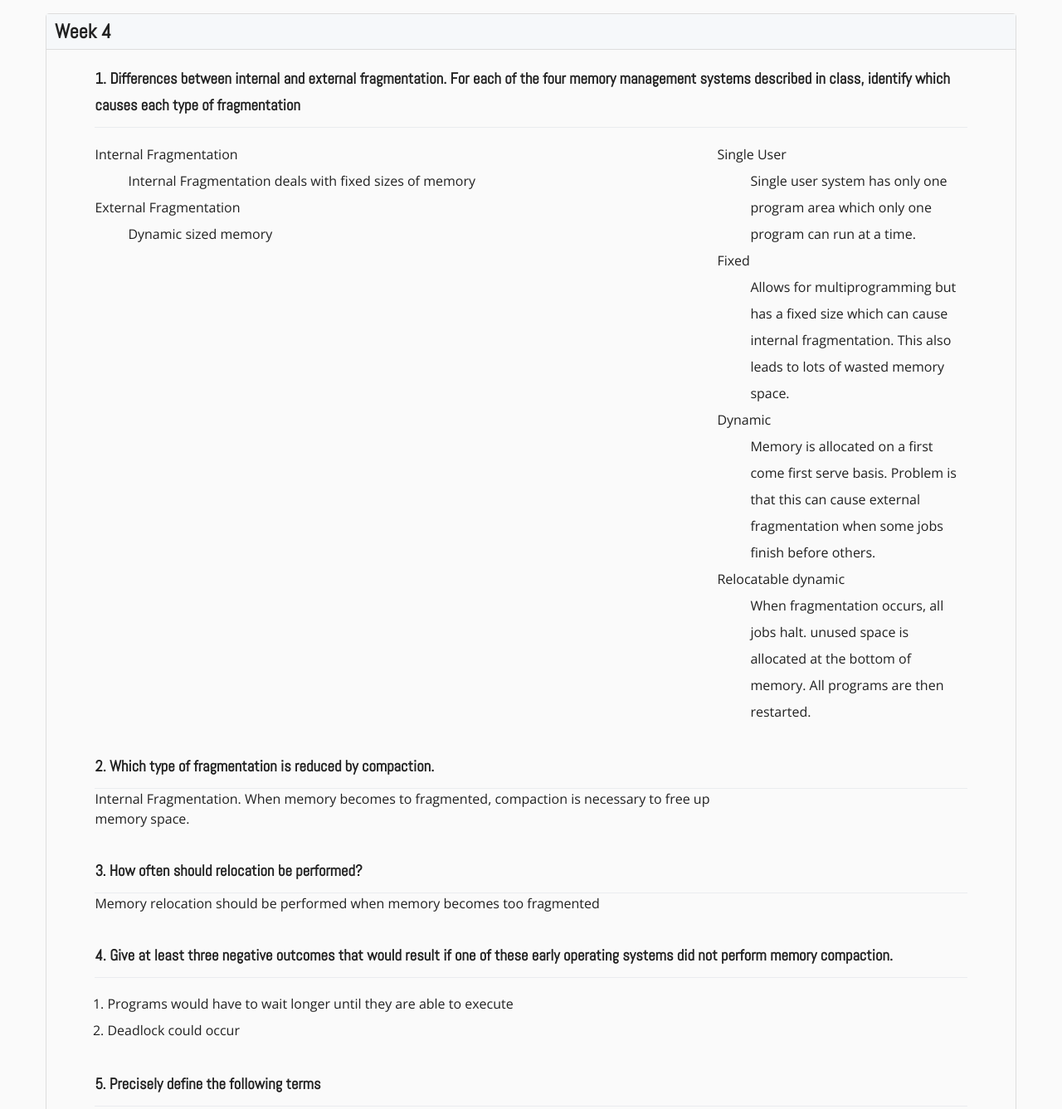
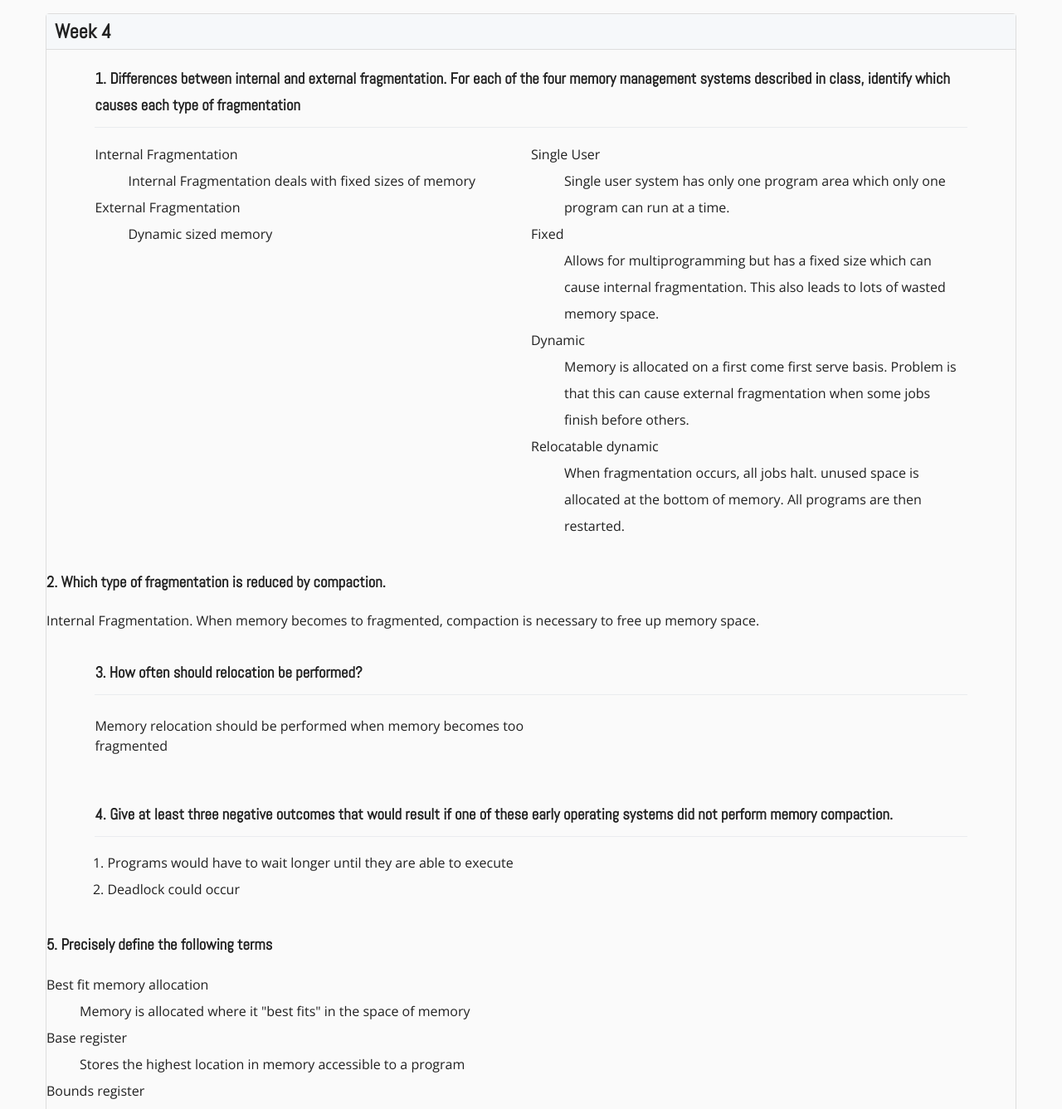
Before and after one commit to ZachChristensen28/csis_3600, a Django app: page /weeklywork/week-4/ in a window 1280 px wide. Shown: the part 297-1634 px from the top of the page at 83% size. Run offline with Django 3.2, Linux system fonts and the light colour scheme; some libraries are stand-ins or nearby versions.

Commit message:
fixed week 4

```diff
--- a/csis3600/csis3600/urls.py
+++ b/csis3600/csis3600/urls.py
@@ -19,7 +19,7 @@ from myWebsite import views as workViews
 
 urlpatterns = [
     path('admin/', admin.site.urls),
-    path('', workViews.Week3.as_view(), name='home'),
+    path('', workViews.Week5.as_view(), name='home'),
     path('weeklywork/', include('myWebsite.urls', namespace='weeklywork')),
     path('contact/', include('contact.urls', namespace='contact')),
     path('secret/', include('secret.urls', namespace='secret')),
--- a/csis3600/myWebsite/templates/myWebsite/week4.html
+++ b/csis3600/myWebsite/templates/myWebsite/week4.html
@@ -23,15 +23,20 @@
       <dt>Relocatable dynamic</dt>
       <dd>When fragmentation occurs, all jobs halt. unused space is allocated at the bottom of memory. All programs are then restarted. </dd>
     </dl>
-    <h3 class="no-margin-bottom"><i class="fal fa-pencil"></i> 2. Which type of fragmentation is reduced by compaction.</h3>
+  </div>
+  <h3><i class="fal fa-pencil"></i> 2. Which type of fragmentation is reduced by compaction.</h3>
   <p>Internal Fragmentation. When memory becomes to fragmented, compaction is necessary to free up memory space.</p>
-    <h3 class="no-margin-bottom"><i class="fal fa-pencil"></i> 3. How often should relocation be performed?</h3>
+  <div class="homework">
+    <h3><i class="fal fa-pencil"></i> 3. How often should relocation be performed?</h3>
     <p>Memory relocation should be performed when memory becomes too fragmented</p>
+  </div>
+  <div class="homework">
     <h3 class="no-margin-bottom"><i class="fal fa-pencil"></i> 4. Give at least three negative outcomes that would result if one of these early operating systems did not perform memory compaction.</h3>
     <ol>
       <li>Programs would have to wait longer until they are able to execute</li>
       <li>Deadlock could occur</li>
     </ol>
+  </div>
   <h3 class="no-margin-bottom"><i class="fal fa-pencil"></i> 5. Precisely define the following terms</h3>
   <dl>
     <dt>Best fit memory allocation</dt>
@@ -57,8 +62,12 @@
     <dt>relocation register</dt>
     <dd>Store the shift necessary to base address</dd>
   </dl>
-    <h3 class="no-margin-bottom"><i class="fal fa-pencil"></i> 6. Write a DOS batch file that allows you to use the alias ls, rm, ifconfig, and a better version of the ps command</h3>
+</div>
+<div class="homework">
+  <h3><i class="fal fa-pencil"></i> 6. Write a DOS batch file that allows you to use the alias ls, rm, ifconfig, and a better version of the ps command</h3>
   <img src="{% static 'img/week4/dos.png' %}" alt="DOS Script">
+</div>
+<div class="homework">
   <h3 class="no-margin-bottom"><i class="fal fa-pencil"></i> 7. Give all the new unix commands covered in class</h3>
   <ul>
     <li><code>ps</code>
@@ -72,12 +81,16 @@
       <p>deletes files</p>
     </li>
   </ul>
-    <h3 class="no-margin-bottom"><i class="fal fa-pencil"></i> 8. nano</h3>
+</div>
+<div class="homework">
+  <h3><i class="fal fa-pencil"></i> 8. nano</h3>
   <div class="">
     <img src="{% static 'img/week4/ps.png' %}" alt="ps">
     <img src="{% static 'img/week4/tasklist.png' %}" alt="tasklist">
   </div>
-    <h3 class="no-margin-bottom"><i class="fal fa-pencil"></i> 9. show ls -l of /dev and /etc</h3>
+</div>
+<div class="homework">
+  <h3><i class="fal fa-pencil"></i> 9. show ls -l of /dev and /etc</h3>
   <img src="{% static 'img/week4/dev.png' %}" alt="dev">
   <p>Stores device files</p>
   <img src="{% static 'img/week4/etc.png' %}" alt="etc">
```
Lines whose indentation alone changed are shown as unchanged.
